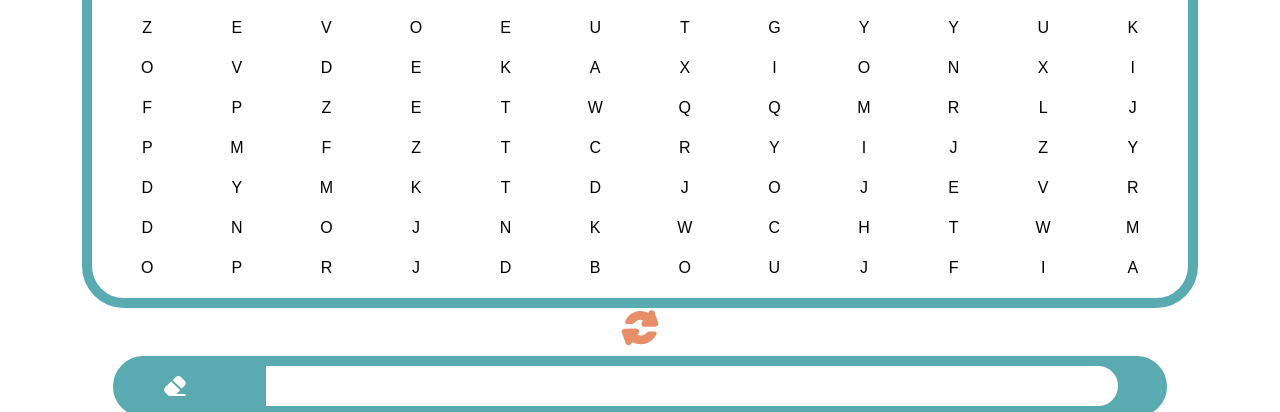
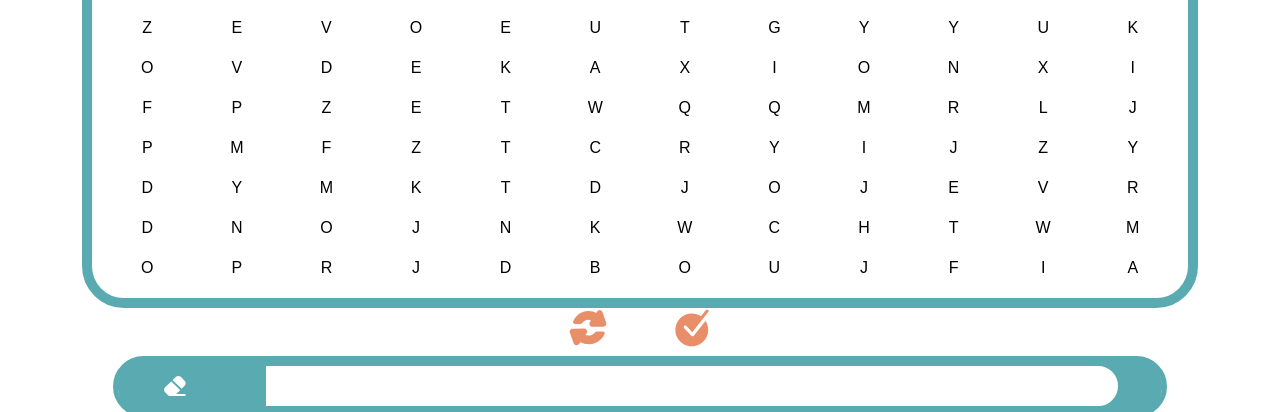
Before and after one commit to anrew1002/fbki-bot, a Flask app: page /game in a window 1280 px wide. Shown: the part 423-835 px from the top of the page. Run offline with Flask 3, Linux system fonts and the light colour scheme; some libraries are stand-ins or nearby versions.

Commit message:
add button send

```diff
--- a/src/static/wordfind.css
+++ b/src/static/wordfind.css
@@ -76,8 +76,8 @@ body {
   background: #cccccc00;
 }
 
-.mix{
-margin: 10px;
+.mix, .send{
+margin: 10px 30px;
 }
 
 .clear{
@@ -90,6 +90,10 @@ margin: 10px;
 }
 .clear::before{
   content: url('/static/icons/Eraser.svg');
+}
+
+.send::before{
+  content: url('/static/icons/Check-Circle.svg');
 }
 
 .print-line{
--- a/src/templates/wordsearch.html
+++ b/src/templates/wordsearch.html
@@ -12,7 +12,10 @@
     <div class="container">
         <div class="title">wordsearch</div>
         <div class="field" id="field"></div>
+        <div class="buttons">
         <button id="bt-mix" class="button mix"></button>
+        <button id="bt-send" class="button send"></button>
+        </div>
         <div class="print-line">
             <div class="shading"></div>
             <button id="bt-clear" class="button clear"></button>
```
Also changed, not shown: src/static/icons/Check-Circle.svg (added).
